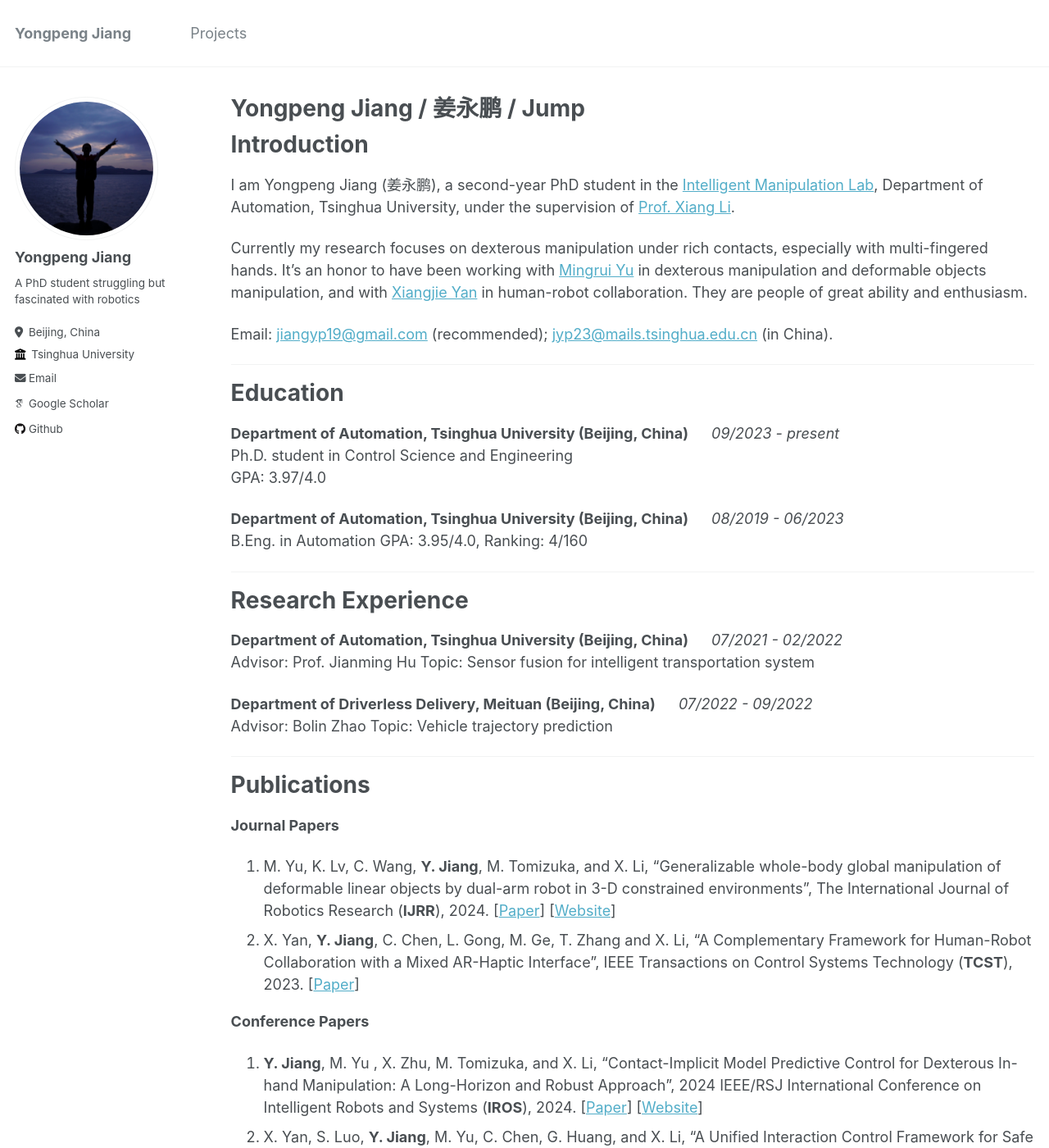
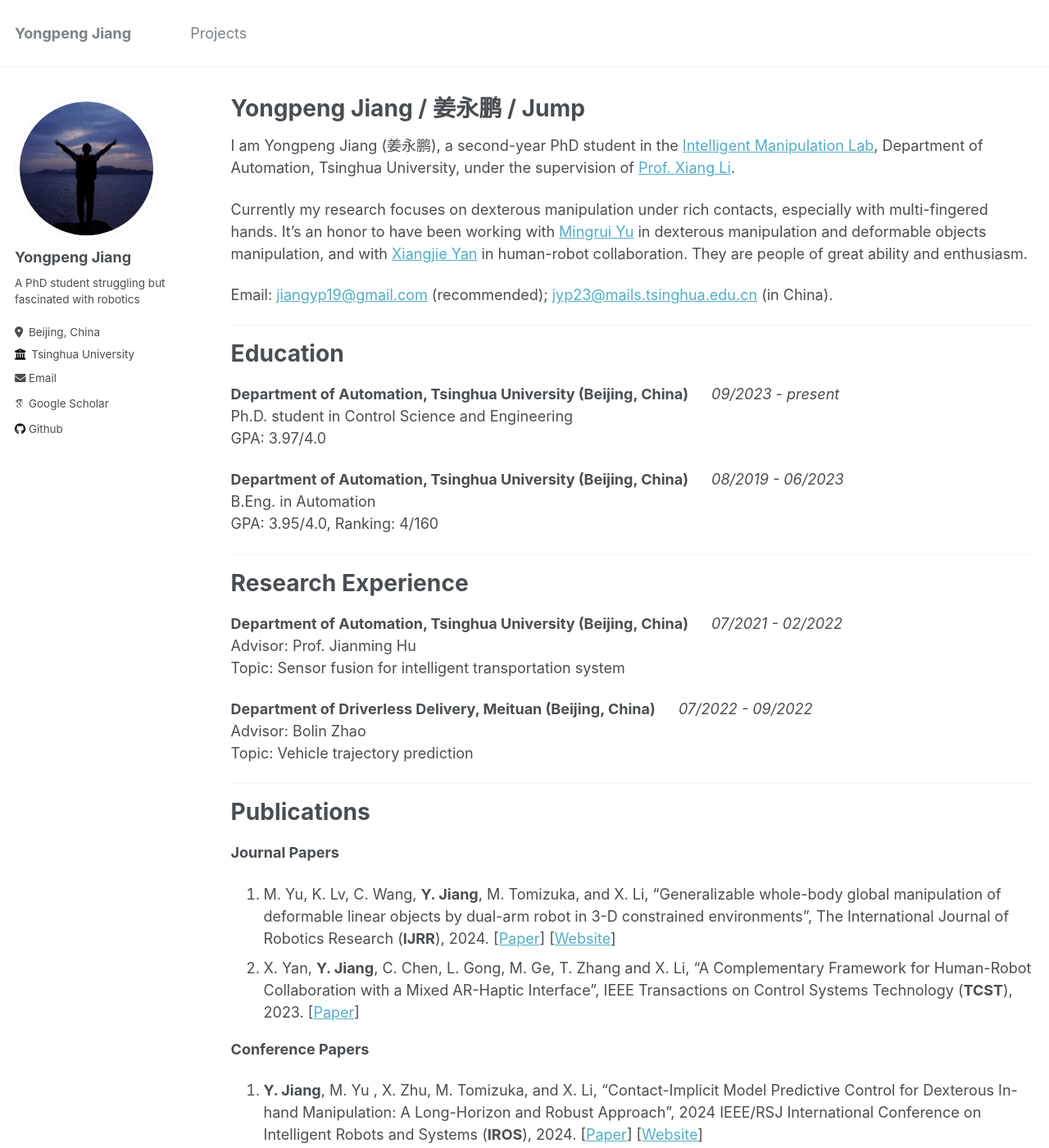
Before and after one commit to Director-of-G/director-of-g.github.io, a Jekyll site: the page built from _pages/about.md, in a window 1280 px wide and 1400 px high. Shown: the whole window at 82% size. Built offline with Jekyll 4.4.1, drawn with Linux system fonts in a browser that asks for light colours; some web fonts are replaced.

Commit message:
Update about.md

```diff
--- a/_pages/about.md
+++ b/_pages/about.md
@@ -8,8 +8,6 @@ redirect_from:
   - /about/
   - /about.html
 ---
-
-# Introduction
 
 I am Yongpeng Jiang (姜永鹏), a second-year PhD student in the [Intelligent Manipulation Lab](https://thu-irml.com), Department of Automation, Tsinghua University, under the supervision of [Prof. Xiang Li](https://sites.google.com/view/homepageoflixiang/home).
 
@@ -65,7 +63,7 @@ Topic: Vehicle trajectory prediction
 
 ---
 
-**Awards & Honors**
+# Awards & Honors
 
 -  清华大学”未来学者“奖学金 (Futurologist Scholarship) &emsp; _2023_
 -  北京市优秀毕业生 &emsp; _2023_
```
